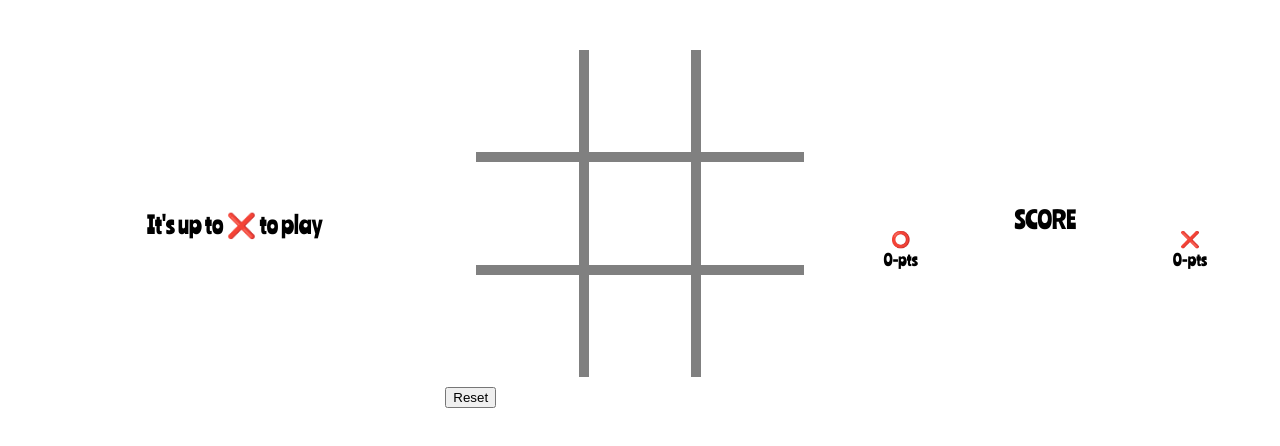
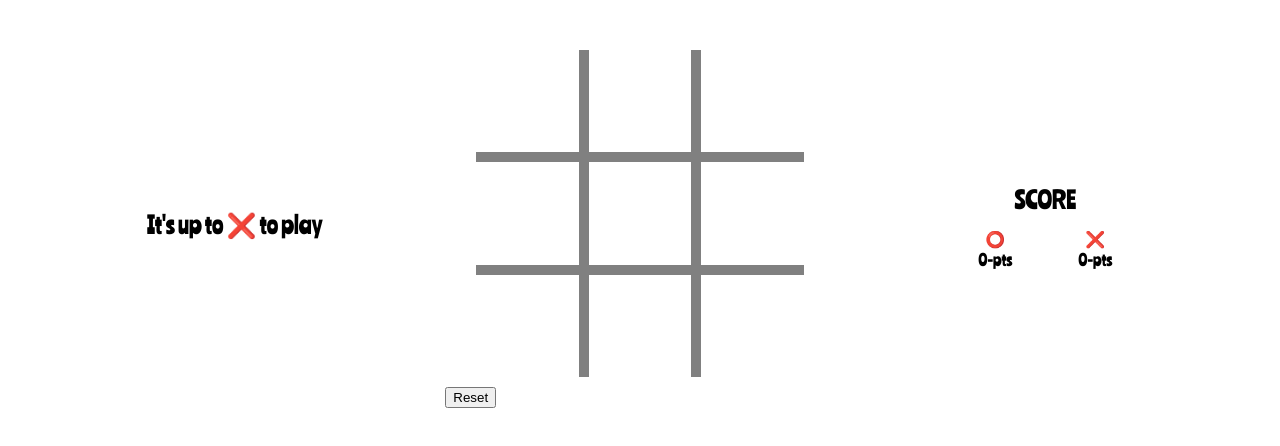
Before and after one commit to DBattou/TicTacToe, a React (Create React App) app: page / in a window 1280 px wide. Shown: the top 446 px of the page. Built offline with nearby package versions, Linux system fonts and the light colour scheme.

Commit message:
Fix score css

```diff
--- a/src/components/score/Score.css
+++ b/src/components/score/Score.css
@@ -1,6 +1,7 @@
 .App__section-score {
   display: grid;
-  justify-content: space-between;
+  justify-content: center;
+  align-items: center;
 
   grid-template-columns: 100px 100px;
   grid-template-rows: 50px 50px;
```
